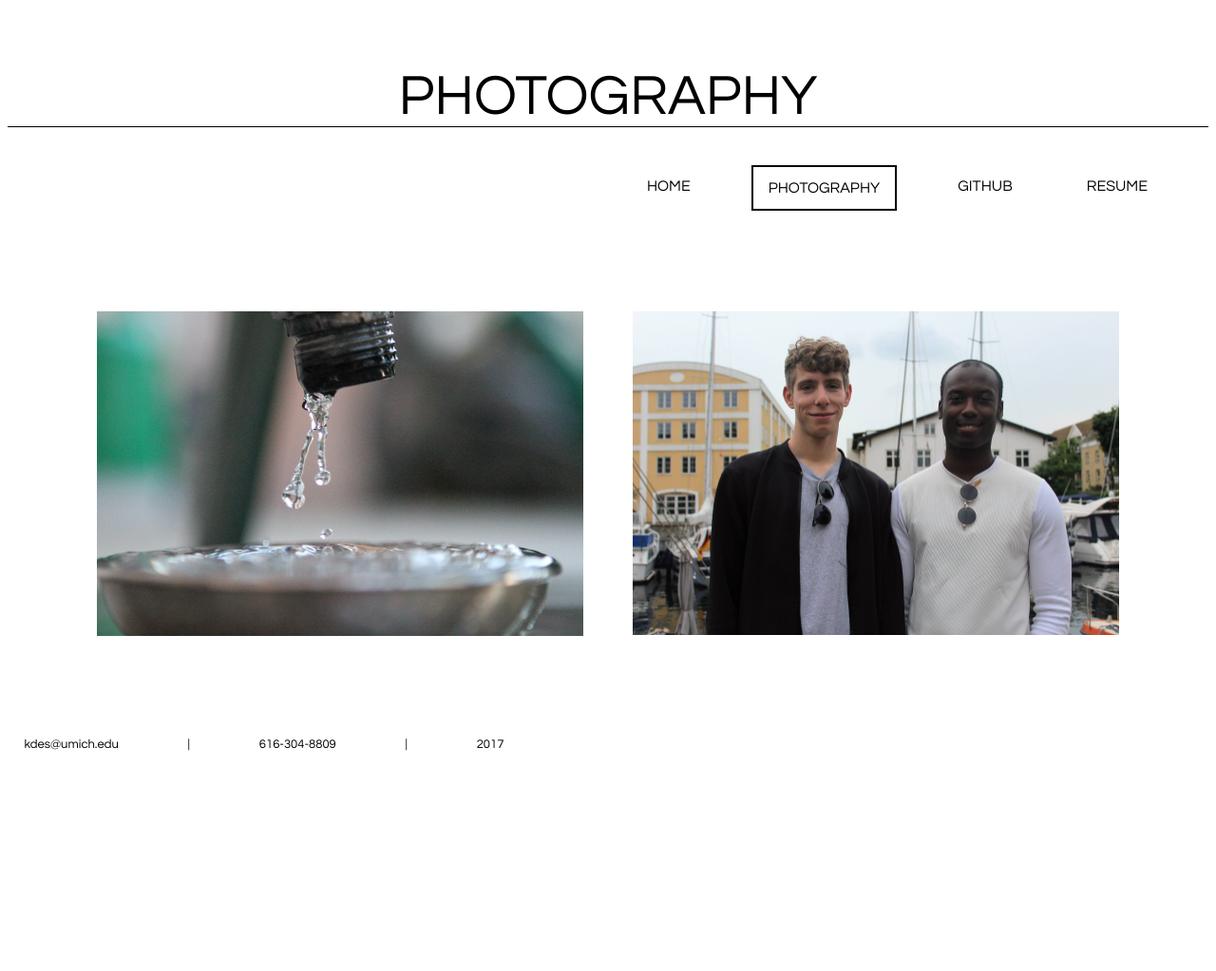
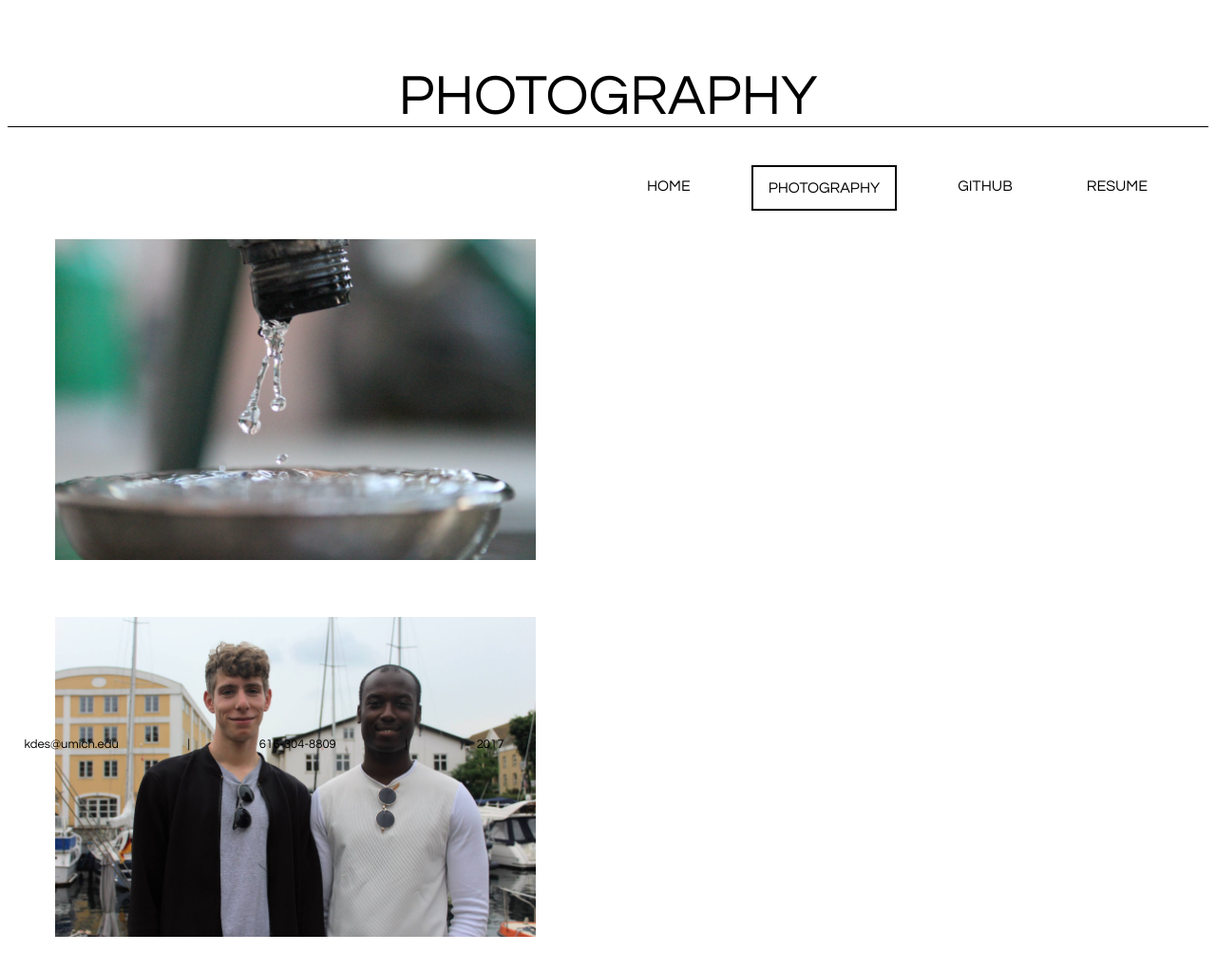
Before and after one commit to khyateed/ice9, a plain HTML site: page photo.html in a window 1280 px wide. Shown: the whole page at 95% size. Before the commit the page ends 800 px from the top, so only its background shows below. Drawn offline with Linux system fonts and the light colour scheme.

Commit message:
stuff for dale to work on

```diff
--- a/photo.html
+++ b/photo.html
@@ -15,16 +15,16 @@
   <li><a href="index.html">HOME</a></li>
 </ul>
 
-<div id = "elements">
-  <a   href = "https://www.facebook.com/media/set/?set=a.603087509730841.1073741829.100000887927695&type=1&l=b335076f8d" target = "_blank" ><img id = "elements_pic" title ="Album: Elements" src ="elements.jpg"></a>
-    <p class="text">Elements!!</p>
+<div class = "caption">
+  <a   href = "https://www.facebook.com/media/set/?set=a.603087509730841.1073741829.100000887927695&type=1&l=b335076f8d" target = "_blank" ><img class = "pic" title ="Album: Elements" src ="elements.jpg"></a>
+    <p class="text">elements blah</p>
+</div>
+
+<div class = "caption">
+  <a href = "https://www.facebook.com/media/set/?set=a.1190895550950031.1073741848.100000887927695&type=1&l=02cd6b51dd" target = "_blank">
+	<img class = "pic" title = "Album: Gender & Sexuality in Scandinavia"src = "gender.jpg"></a>
+  <p class="text">gender blah</p>
+</div>
 
 
-
-</div>
-
-<a href = "https://www.facebook.com/media/set/?set=a.1190895550950031.1073741848.100000887927695&type=1&l=02cd6b51dd" target = "_blank">
-	<img id = "gender" title = "Album: Gender & Sexuality in Scandinavia"src = "gender.jpg">
-</a>
-
 <p id = "contact_info">kdes@umich.edu | 616-304-8809 | 2017</p>
--- a/style.css
+++ b/style.css
@@ -16,50 +16,34 @@ h1 {
 
 }
 
-#elements_pic{
-	display: block;
+.pic{
 	width: 40%;
-	position: absolute;
-	left: 8%;
-	top: 41%;
+	padding: 30px 50px;
+	position: static;
+	z-index: -1;
 
 }
-#elements .text{
+.caption .text{
 	font-size: 50px;
 	visibility: hidden;
 	font-family: 'Century Gothic', CenturyGothic, sans-serif;
 	text-align: center;
-	color:white;
-	display: block;
-	width: 40%;
+	color: black;
+
 	position: absolute;
-	left: 8%;
-	top: 41%;
+
 }
 
 
-#elements_pic:hover {
+.pic:hover {
   -webkit-filter: blur(5px);
+}
 
-
-
-}
-#elements:hover .text{
+.caption:hover .text{
 	visibility: visible;
 }
 
 
-#gender {
-	display: block;
-	width: 40%;
-	position: absolute;
-	left: 52%;
-	top: 41%;
-}
-
-#gender:hover{
-  -webkit-filter: blur(5px);
-}
 #headshot {
 	display: block;
 	width: 25%;
```
Also changed, not shown: 1 other file.
